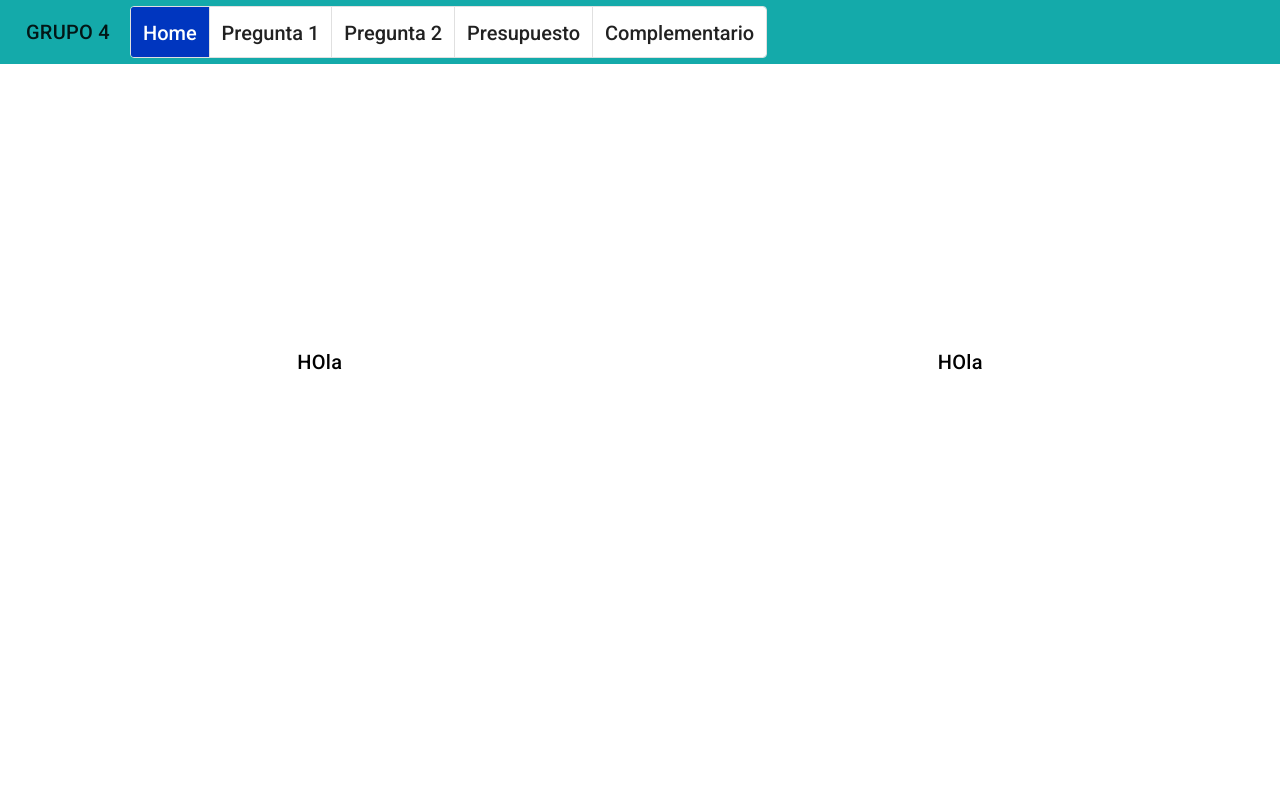
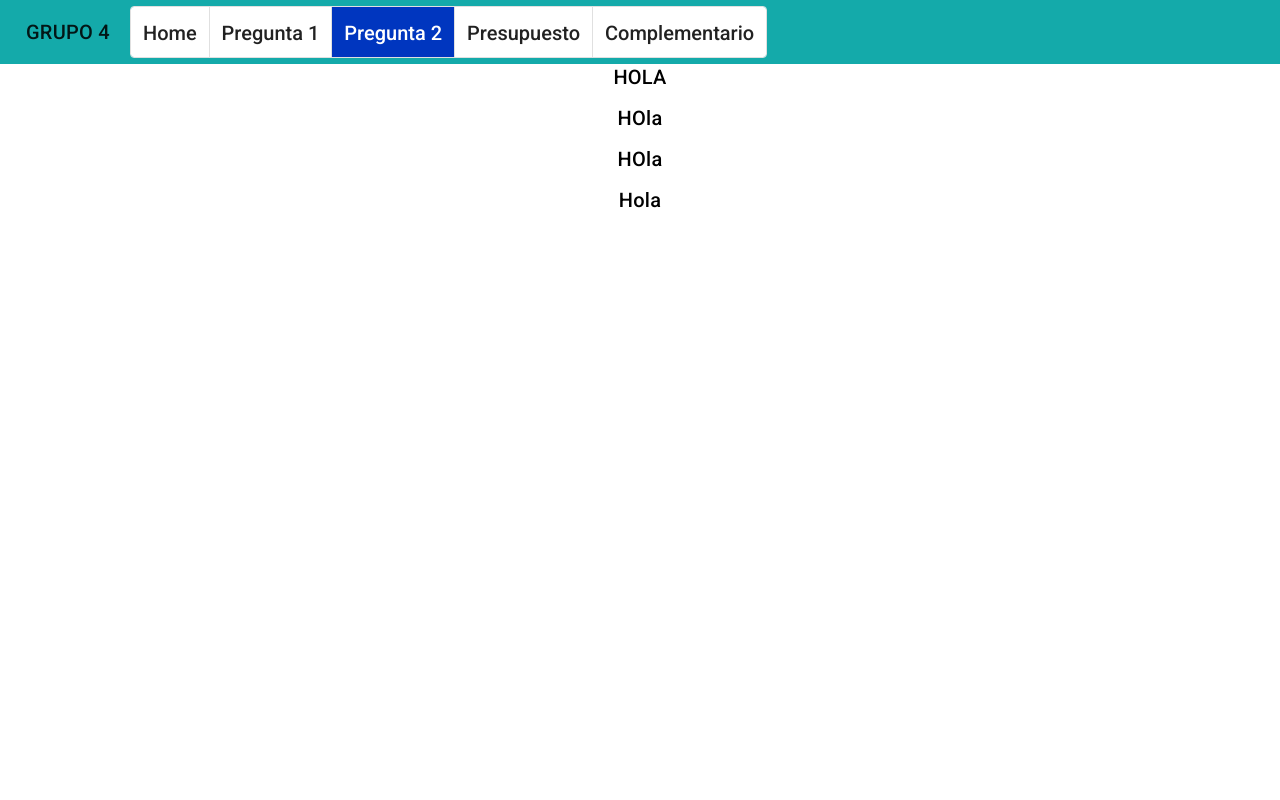
Before and after one commit to vanfranjay/plan-de-negocio, an Angular app in the folder frontend-planDeNegocio/: page /pregunta2 in a window 1280 px wide. Shown: the top 800 px of the page. Built offline with nearby package versions, Linux system fonts and the light colour scheme.

Commit message:
navegacion del header arreglado

```diff
--- a/frontend-planDeNegocio/src/app/components/header/header.component.html
+++ b/frontend-planDeNegocio/src/app/components/header/header.component.html
@@ -5,35 +5,34 @@
     </mat-button-toggle>
     <mat-menu #menuOptions="matMenu" [overlapTrigger]="false" (closed)="onMenuClosed()">
       <div class="vertical-menu">
-        <button class="menu__button" mat-menu-item (click)="navigateTo(Tab.Home)" [class.selected-menu]="isSelected(Tab.Home)">
+        <button class="menu__button" mat-menu-item [routerLink]="['/', Tab.Home]" routerLinkActive="selected-menu">
           <span class="label__button-navBar">Home</span>
         </button>
 
-        <button class="menu__button" mat-menu-item (click)="navigateTo(Tab.Pregunta1)" [class.selected-menu]="isSelected(Tab.Pregunta1)">
+        <button class="menu__button" mat-menu-item [routerLink]="['/', Tab.Pregunta1]" routerLinkActive="selected-menu">
           <span class="label__button-navBar">Pregunta 1</span>
         </button>
 
-        <button class="menu__button" mat-menu-item (click)="navigateTo(Tab.Pregunta2)" [class.selected-menu]="isSelected(Tab.Pregunta2)">
+        <button class="menu__button" mat-menu-item [routerLink]="['/', Tab.Pregunta2]" routerLinkActive="selected-menu">
           <span class="label__button-navBar">Pregunta 2</span>
         </button>
 
-        <button class="menu__button" mat-menu-item (click)="navigateTo(Tab.Presupuesto)" [class.selected-menu]="isSelected(Tab.Presupuesto)">
+        <button class="menu__button" mat-menu-item [routerLink]="['/', Tab.Presupuesto]" routerLinkActive="selected-menu">
           <span class="label__button-navBar">Presupuesto</span>
         </button>
 
-        <button class="menu__button" mat-menu-item (click)="navigateTo(Tab.Complementario)" [class.selected-menu]="isSelected(Tab.Complementario)">
+        <button class="menu__button" mat-menu-item [routerLink]="['/', Tab.Complementario]" routerLinkActive="selected-menu">
           <span class="label__button-navBar">Complementario</span>
         </button>
       </div>
     </mat-menu>
-
   </div>
   <span class="logo">GRUPO 4</span>
   <mat-button-toggle-group name="fontStyle" aria-label="Font Style">
-    <mat-button-toggle (click)="navigateTo(Tab.Home)" [class.selected]="isSelected(Tab.Home)"><span class="label__button-navBar">Home</span></mat-button-toggle>
-    <mat-button-toggle (click)="navigateTo(Tab.Pregunta1)" [class.selected]="isSelected(Tab.Pregunta1)"><span class="label__button-navBar">Pregunta 1</span></mat-button-toggle>
-    <mat-button-toggle (click)="navigateTo(Tab.Pregunta2)" [class.selected]="isSelected(Tab.Pregunta2)"><span class="label__button-navBar">Pregunta 2</span></mat-button-toggle>
-    <mat-button-toggle (click)="navigateTo(Tab.Presupuesto)" [class.selected]="isSelected(Tab.Presupuesto)"><span class="label__button-navBar">Presupuesto</span></mat-button-toggle>
-    <mat-button-toggle (click)="navigateTo(Tab.Complementario)" [class.selected]="isSelected(Tab.Complementario)"><span class="label__button-navBar">Complementario</span></mat-button-toggle>
+    <mat-button-toggle [routerLink]="['/', Tab.Home]" routerLinkActive="selected-menu"><span class="label__button-navBar">Home</span></mat-button-toggle>
+    <mat-button-toggle [routerLink]="['/', Tab.Pregunta1]" routerLinkActive="selected-menu"><span class="label__button-navBar">Pregunta 1</span></mat-button-toggle>
+    <mat-button-toggle [routerLink]="['/', Tab.Pregunta2]" routerLinkActive="selected-menu"><span class="label__button-navBar">Pregunta 2</span></mat-button-toggle>
+    <mat-button-toggle [routerLink]="['/', Tab.Presupuesto]" routerLinkActive="selected-menu"><span class="label__button-navBar">Presupuesto</span></mat-button-toggle>
+    <mat-button-toggle [routerLink]="['/', Tab.Complementario]" routerLinkActive="selected-menu"><span class="label__button-navBar">Complementario</span></mat-button-toggle>
   </mat-button-toggle-group>
 </mat-toolbar>
--- a/frontend-planDeNegocio/src/app/components/header/header.component.scss
+++ b/frontend-planDeNegocio/src/app/components/header/header.component.scss
@@ -27,8 +27,8 @@
     display: none;
   }
   .selected-menu {
-    background-color: aqua;
-    color: inherit;
+    background-color:rgb(0, 54, 191);
+    color: #fff;
   }
 }
 .vertical-menu {
--- a/frontend-planDeNegocio/src/app/components/header/header.component.ts
+++ b/frontend-planDeNegocio/src/app/components/header/header.component.ts
@@ -1,5 +1,5 @@
 import { Component, OnInit } from '@angular/core';
-import { Router } from '@angular/router';
+import { Router, ActivatedRoute } from '@angular/router';
 
 enum Tab {
   Home = 'home',
@@ -18,25 +18,21 @@ export class HeaderComponent implements OnInit {
   selectedTab: Tab = Tab.Home;
   Tab = Tab;
 
-  constructor(private router: Router) { }
+  constructor(private router: Router, private route: ActivatedRoute) { }
 
   ngOnInit() {
-    // Recuperar el estado seleccionado del almacenamiento local
-    const storedTab = localStorage.getItem('selectedTab');
-    if (Object.keys(Tab).includes(storedTab as Tab)) {
-      this.selectedTab = storedTab as Tab;
-    }
-  }
-
-  navigateTo(tab: Tab) {
-    this.selectedTab = tab;
-    this.router.navigate(['/', tab]);
-    localStorage.setItem('selectedTab', tab);
+    this.route.url.subscribe(urlSegments => {
+      const segment = urlSegments[0].path;
+      if (Object.values(Tab).includes(segment as Tab)) {
+        this.selectedTab = segment as Tab;
+      }
+    });
   }
 
   isSelected(tab: Tab): boolean {
     return this.selectedTab === tab;
   }
+
   isMenuOpen = false;
 
   selectOption(option: string) {
--- a/frontend-planDeNegocio/src/app/pages/pregunta2/pregunta2.component.html
+++ b/frontend-planDeNegocio/src/app/pages/pregunta2/pregunta2.component.html
@@ -1,7 +1,7 @@
-<div class="container">
-  <mat-grid-list [cols]="colSize" rowHeight="610px">
-    <mat-grid-tile [colspan]="1" [rowspan]="1">
-      <h2>HOla</h2>
+<div class="contenedor">
+  <mat-grid-list [cols]="1" rowHeight="40px">
+    <mat-grid-tile [colspan]="1" [rowspan]="1" class="custom-tile">
+      <h2>HOLA</h2>
     </mat-grid-tile>
     <mat-grid-tile [colspan]="1" [rowspan]="1">
       <h2>HOla</h2>
--- a/frontend-planDeNegocio/src/app/pages/pregunta2/pregunta2.component.scss
+++ b/frontend-planDeNegocio/src/app/pages/pregunta2/pregunta2.component.scss
@@ -1,3 +1,8 @@
-.container{
+.contenedor{
   padding-top: 65px;
 }
+.custom-tile {
+  display: flex;
+  align-items: flex-start; /* Alineación vertical al inicio */
+  justify-content: flex-start; /* Alineación horizontal al inicio */
+}
```
